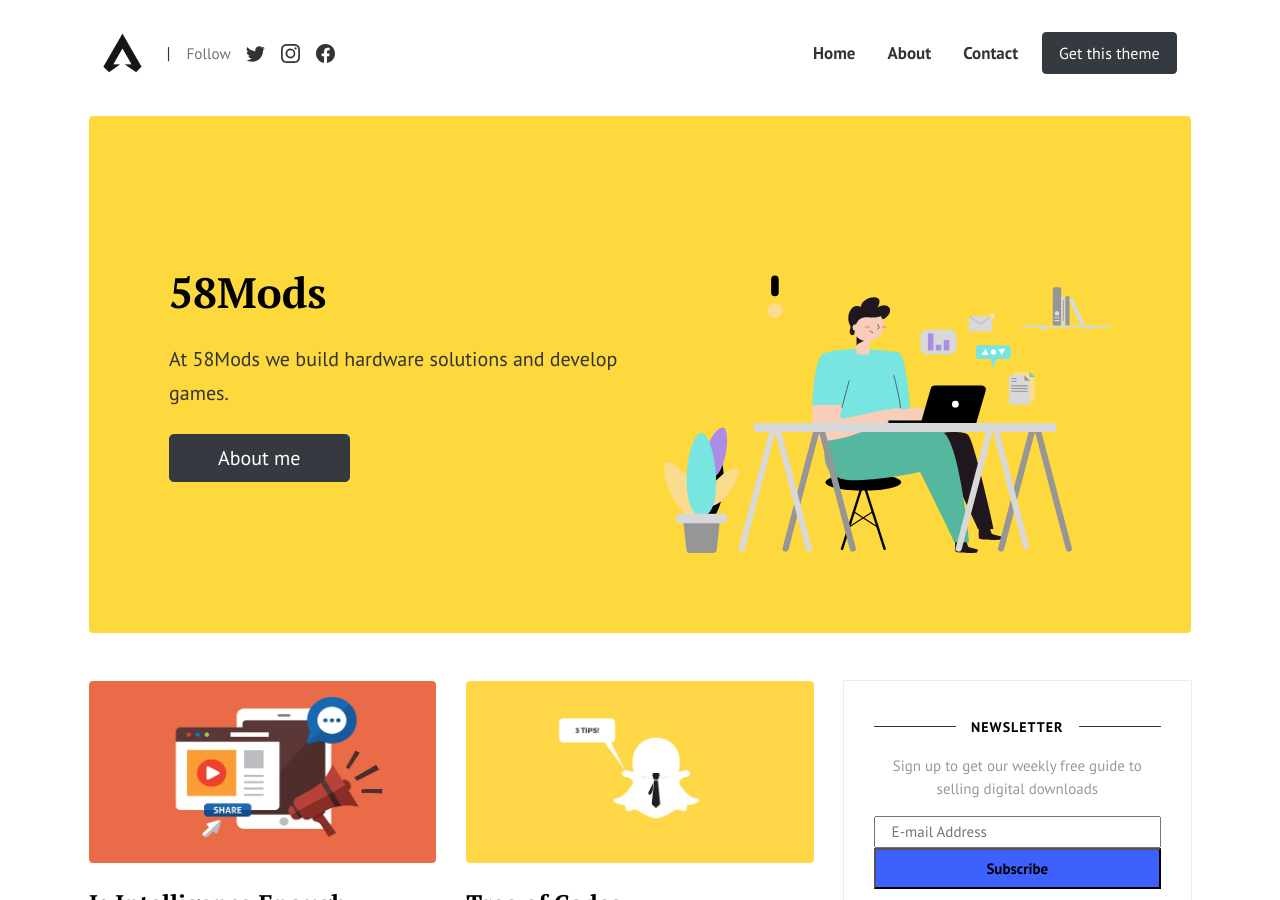
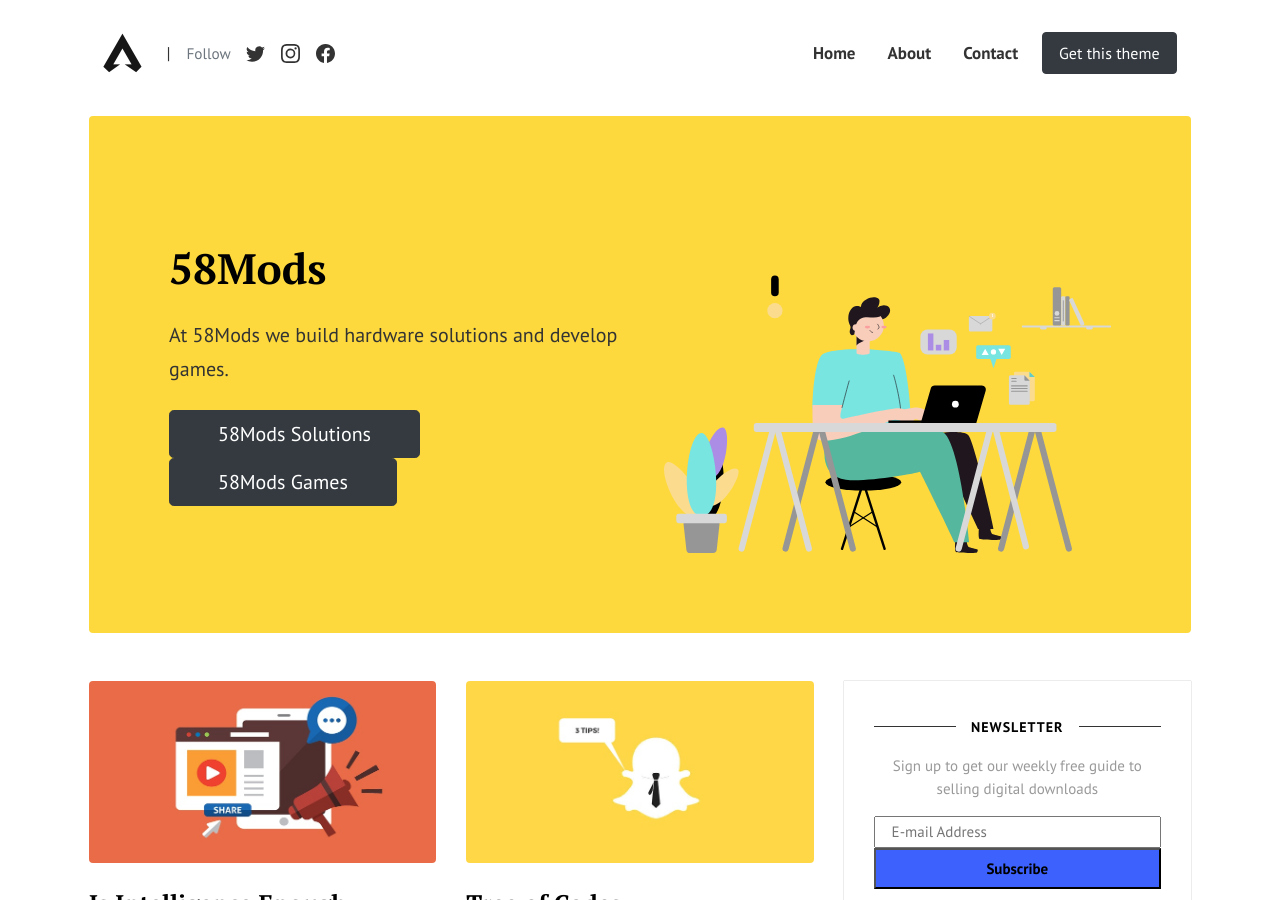
Before and after one commit to KariukiJonathan/58mods, a Jekyll site: the page built from index.html, in a window 1280 px wide and 900 px high. Built offline with Jekyll 4.4.1, drawn with Linux system fonts in a browser that asks for light colours; the list of posts is cut into pages by our own code; comment, search, counter and statistics services are not loaded.

Commit message:
Update index.html

```diff
--- a/index.html
+++ b/index.html
@@ -12,7 +12,8 @@ background: '/img/bg-index.jpg'
     <div class="col-md-6">
       <h1 class="font-weight-bold mb-4 serif-font">58Mods</h1>
       <p class="lead mb-4">At 58Mods we build hardware solutions and develop games.</p>
-      <a href="{{site.baseurl}}/about" class="btn btn-dark text-white px-5 btn-lg">About me</a>
+      <a href="{{site.baseurl}}/about" class="btn btn-dark text-white px-5 btn-lg">58Mods Solutions</a>
+      <a href="{{site.baseurl}}/about" class="btn btn-dark text-white px-5 btn-lg">58Mods Games</a>
     </div>
     <div class="col-md-6 text-right pl-0 pl-lg-4">
       <img class="intro" height="500" src="{{site.baseurl}}/assets/images/intro.svg">
```
